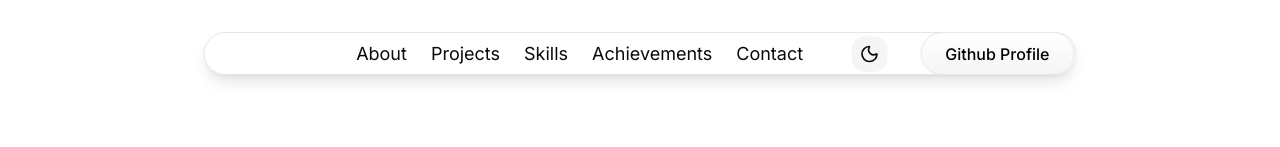
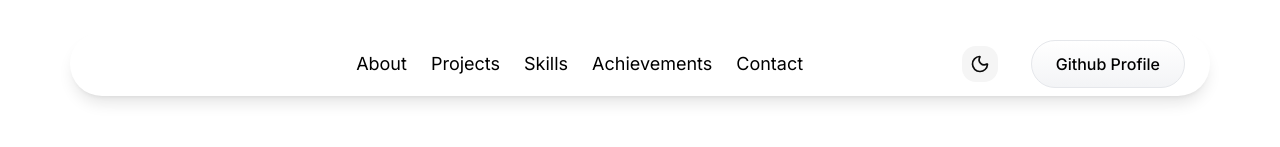
Before and after one commit to Roshen-Perera/ceylon-developers-portfolio, a Next.js app: page /portfolio in a window 1280 px wide. Shown: the top 147 px of the page. Built offline with nearby package versions, Linux system fonts and the light colour scheme.

Commit message:
Update NavBarPortfolio component dimensions and text size for consistency

```diff
--- a/components/navBarPortfolio.tsx
+++ b/components/navBarPortfolio.tsx
@@ -5,14 +5,14 @@ const NavBarPortfolio = () => {
   return (
     <div className="flex items-center justify-center w-full p-8 relative z-30">
       <div>
-        <div className="flex flex-row fixed justify-between w-[873px] h-[43px] items-center rounded-full bg-[var(--navbar-background)] border shadow-lg left-1/2 transform -translate-x-1/2">
+        <div className="flex flex-row fixed justify-between w-[1140px] h-16 items-center rounded-full px-6 text-black bg-white shadow-lg left-1/2 transform -translate-x-1/2">
           <div className="flex items-center">
             <div>
               &nbsp;&nbsp;&nbsp;&nbsp;&nbsp;&nbsp;&nbsp;&nbsp;&nbsp;&nbsp;&nbsp;
               &nbsp;&nbsp;&nbsp;&nbsp;&nbsp;&nbsp;&nbsp;&nbsp;&nbsp;&nbsp;&nbsp;
             </div>
           </div>
-          <div className="flex space-x-6 text-[18px]">
+          <div className="flex space-x-6 text-lg">
             <a href="#" className="hover:underline transition-all duration-200">
               About
             </a>
@@ -34,7 +34,7 @@ const NavBarPortfolio = () => {
               <ThemeToggle />
             </div>
             <div className="p-[1px] rounded-[12px] bg-[var(--navbar-button-border)]">
-              <button className="h-[43px] bg-gradient-to-b from-white to-gray-100 hover:from-gray-50 hover:to-gray-200 text-black font-medium py-2 px-6 rounded-full border border-gray-200 transition-all duration-200 ml-8">
+              <button className="h-12 bg-gradient-to-b from-white to-gray-100 hover:from-gray-50 hover:to-gray-200 text-black font-medium py-2 px-6 rounded-full border border-gray-200 transition-all duration-200 ml-8">
                 Github Profile
               </button>
             </div>
```
